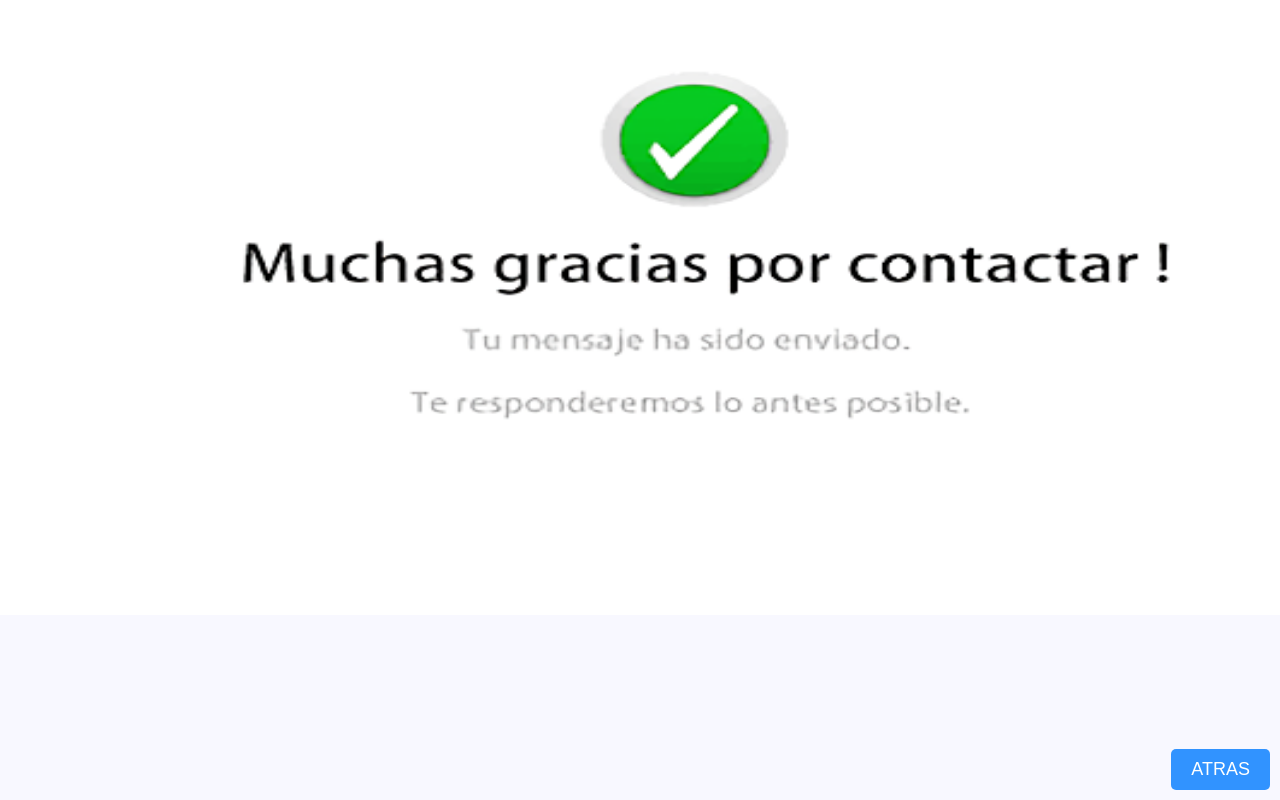
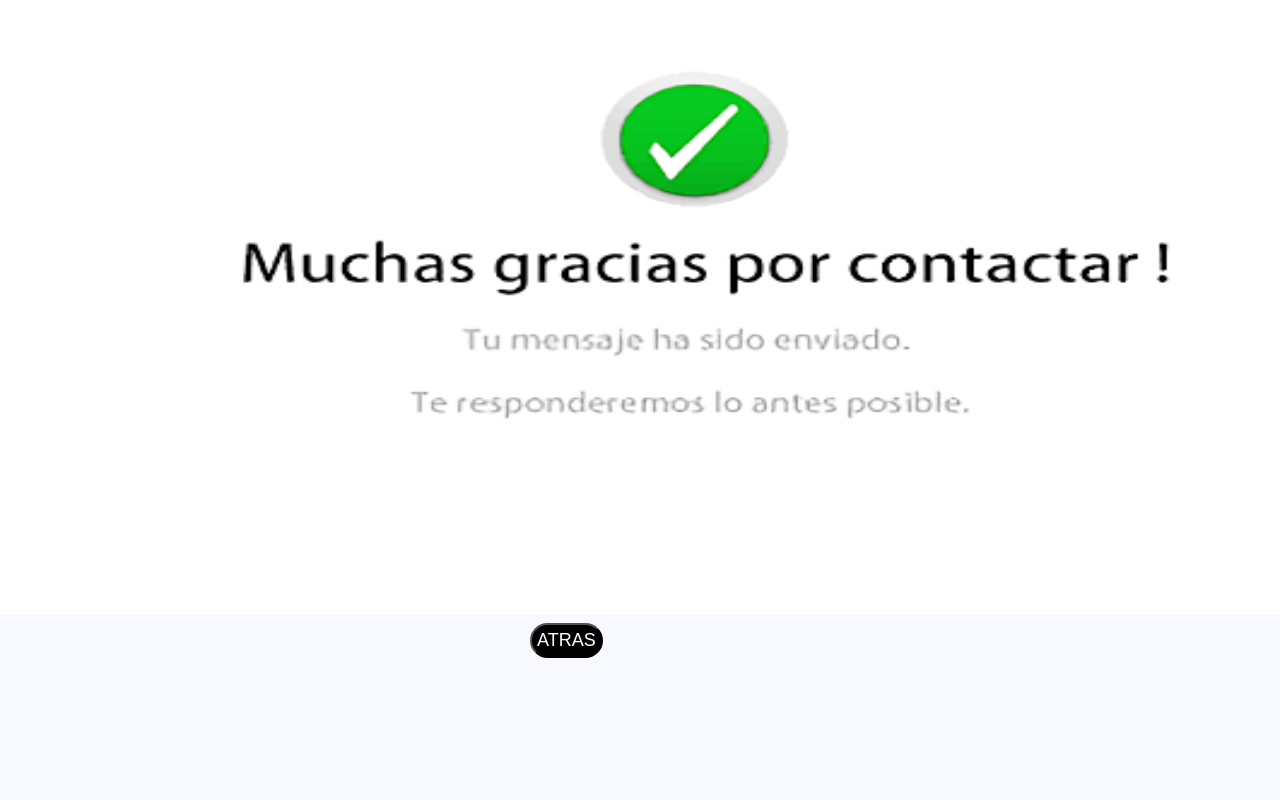
Before and after one commit to Khendry/Repositorio-1, a plain HTML site: page Enviado.html in a window 1280 px wide. Shown: the top 800 px of the page. Drawn offline with Linux system fonts and the light colour scheme.

Commit message:
un avance mas

```diff
--- a/Enviado.html
+++ b/Enviado.html
@@ -14,7 +14,7 @@
 
     <div class="boton1">
     <form action="inicio.html">
-        <button style="position: absolute; bottom: 10px; right: 10px; padding: 10px 20px; background-color: rgba(0, 123, 255, 0.8); color: white; border: none; border-radius: 5px; cursor: pointer;">Atras</button>
+        <button>Atras</button>
     </form>
 </div>
 </body>
--- a/style2.css
+++ b/style2.css
@@ -3,5 +3,15 @@
 }
 
 .boton1{
+    width: 700px;
+    height: 70px;
+    position: absolute;
+    bottom: 100px;
+    right: 30px;
+    padding: 10px 20px;
+    background-color: ghostwhite(0, 123, 255, 0.8);
     color: black;
+    border: none;
+    border-radius: 5px;
+    cursor: pointer;
 }
```
